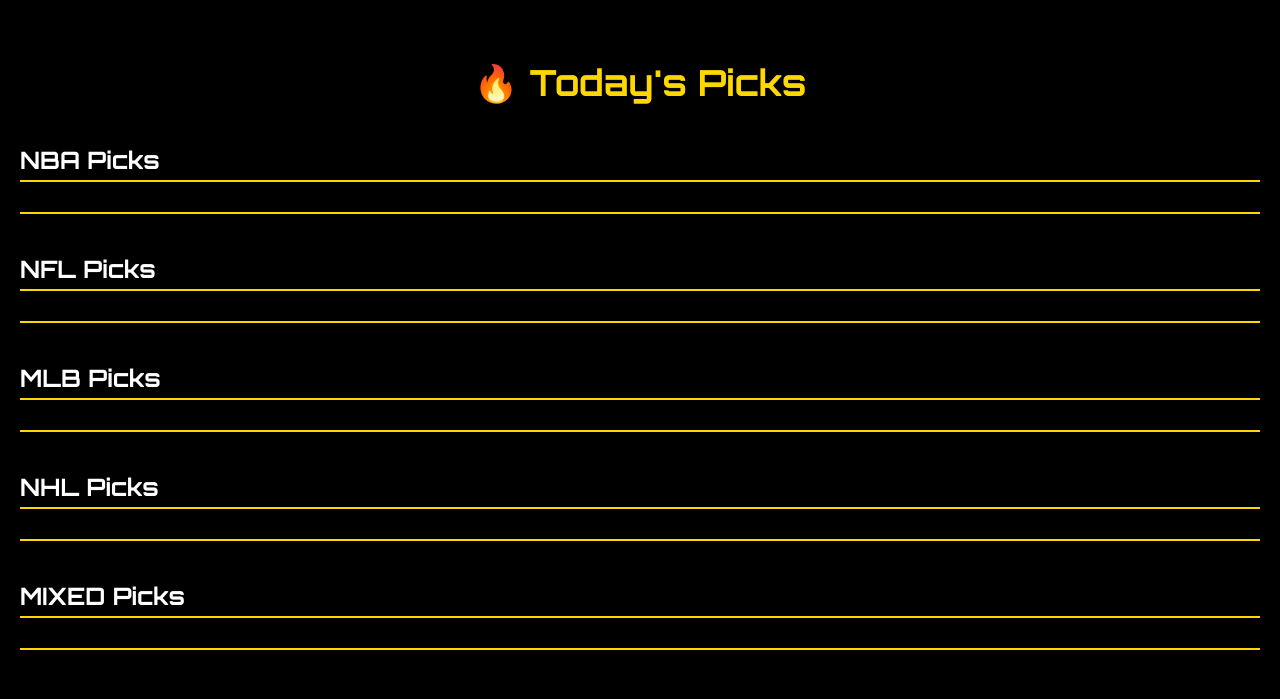
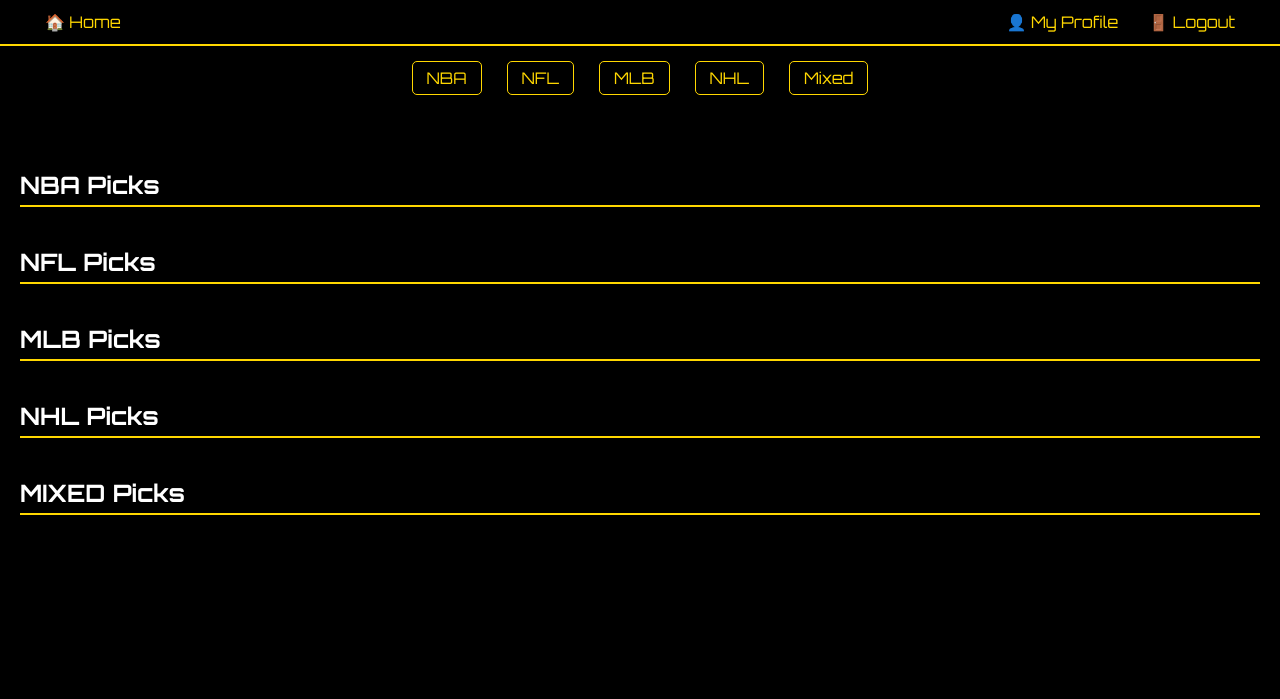
Before and after one commit to Onpointparlays/on-point-parlays, a Flask app: page /picks in a window 1280 px wide. Shown: the top 699 px of the page. Run offline with Flask 3, Linux system fonts and the light colour scheme; the visitor is signed in with stand-in values (Sample User, id 1).

Commit message:
Updated picks page with flip cards, glow, navbar, and sport filters

```diff
--- a/app.py
+++ b/app.py
@@ -37,9 +37,6 @@
 
 @app.route('/picks')
 def picks():
-    if not session.get('user_logged_in'):
-        return render_template('locked.html')
-
     now = datetime.utcnow()
     since = now - timedelta(hours=24)
 
@@ -70,7 +67,10 @@
                 parlay.legs = []
             picks_by_sport[sport_key][tier_key].append(parlay)
 
-    return render_template('picks.html', picks_by_sport=picks_by_sport)
+    if not session.get('user_logged_in'):
+        return render_template('picks.html', logged_in=False)
+
+    return render_template('picks.html', picks_by_sport=picks_by_sport, logged_in=True)
 
 @app.route('/login', methods=['POST'])
 def login():
--- a/generate_picks.py
+++ b/generate_picks.py
@@ -5,6 +5,7 @@
 from pytz import utc
 import os
 import random
+import json  # ✅ Needed for legs serialization
 
 app = Flask(__name__)
 
@@ -117,6 +118,8 @@
     return best_book or "Unavailable", f"{best_odd:+}" if best_odd is not None else "N/A"
 
 def generate_black_ledger_picks():
+    all_parlays = []
+
     for sport_key, sport_name in SPORTS.items():
         print(f"📘 Checking {sport_name} games...")
 
@@ -200,20 +203,32 @@
                         "summary": f"Team {i+1} has strong stats in this spot."
                     })
 
+                # ✅ Convert legs to JSON string
+                parlay_legs_json = json.dumps(parlay_legs)
+
                 parlay = BlackLedgerPick(
                     sport=sport_name.lower(),
                     tier=tier,
                     bet_type="Moneyline",
-                    legs=parlay_legs,
+                    legs=parlay_legs_json,
                     hit_chance="82%",
                     confidence="A",
                     summary="Built using simulated win momentum + matchup edge.",
                     created_at=datetime.utcnow()
                 )
-                db.session.add(parlay)
+                all_parlays.append(parlay)
 
-        db.session.commit()
-        print(f"✅ {sport_name} picks & parlays saved at {datetime.utcnow()} UTC")
+    # 🎩 MYSTERY MODE: Select 1 parlay to be the Mystery Pick
+    if all_parlays:
+        mystery = random.choice(all_parlays)
+        mystery.is_mystery = True
+        print(f"🎩 Mystery Pick set: {mystery.sport.title()} | {mystery.tier}")
+
+    for parlay in all_parlays:
+        db.session.add(parlay)
+
+    db.session.commit()
+    print(f"✅ All picks & {len(all_parlays)} parlays saved at {datetime.utcnow()} UTC")
 
 if __name__ == "__main__":
     with app.app_context():
--- a/templates/picks.html
+++ b/templates/picks.html
@@ -2,80 +2,193 @@
 <html lang="en">
 <head>
   <meta charset="UTF-8">
-    <title>Today’s Picks - On Point Parlays</title>
+  <title>Today's Picks - On Point Parlays</title>
   <link href="https://fonts.googleapis.com/css2?family=Orbitron:wght@400;700&display=swap" rel="stylesheet">
   <link rel="stylesheet" href="{{ url_for('static', filename='style.css') }}">
   <style>
     body {
       font-family: 'Orbitron', sans-serif;
       background-color: #000;
-            color: #fff;
+      color: white;
       margin: 0;
+      padding: 0;
+    }
+
+    nav {
+      background: black;
+      border-bottom: 2px solid #FFD700;
+      padding: 12px 30px;
+      display: flex;
+      justify-content: space-between;
+      align-items: center;
+    }
+
+    nav a {
+      color: #FFD700;
+      text-decoration: none;
+      margin: 0 15px;
+      font-size: 16px;
+    }
+
+    .nav-right {
+      display: flex;
+      align-items: center;
+    }
+
+    .container {
+      padding: 40px 20px;
+    }
+
+    .tier-title {
+      font-size: 22px;
+      margin: 25px 0 10px;
+      color: #FFD700;
+    }
+
+    .sport-section {
+      margin-bottom: 40px;
+    }
+
+    .flip-card {
+      background-color: transparent;
+      width: 300px;
+      height: auto;
+      perspective: 1000px;
+      margin: 20px;
+      display: inline-block;
+    }
+
+    .flip-card-inner {
+      position: relative;
+      width: 100%;
+      transition: transform 0.8s;
+      transform-style: preserve-3d;
+    }
+
+    .flip-card:hover .flip-card-inner {
+      transform: rotateY(180deg);
+    }
+
+    .flip-card-front,
+    .flip-card-back {
+      position: absolute;
+      width: 100%;
       padding: 20px;
+      box-sizing: border-box;
+      border-radius: 10px;
+      backface-visibility: hidden;
+    }
+
+    .flip-card-front {
+      background-color: black;
+      color: white;
+      display: flex;
+      flex-direction: column;
+      align-items: center;
+      justify-content: center;
+      border: 2px solid #FFD700;
+    }
+
+    .flip-card-back {
+      background-color: #111;
+      color: white;
+      transform: rotateY(180deg);
+      border: 2px solid #FFD700;
+    }
+
+    .glow-safe { box-shadow: 0 0 10px 2px #FFD700; }
+    .glow-mid { box-shadow: 0 0 10px 2px #1E90FF; }
+    .glow-high { box-shadow: 0 0 10px 2px #FF4500; }
+
+    .parlay-leg {
+      margin-bottom: 10px;
+      padding-left: 10px;
+      border-left: 2px solid #FFD700;
+    }
+
+    .summary {
+      font-size: 13px;
+      color: #ccc;
+      margin-top: 10px;
+    }
+
+    .tier-wrapper {
+      display: flex;
+      flex-wrap: wrap;
+    }
+
+    .login-reminder {
+      text-align: center;
+      margin: 100px auto;
+      font-size: 20px;
+      color: #FFD700;
+    }
+
+    .sport-filters {
+      display: flex;
+      justify-content: center;
+      gap: 25px;
+      padding: 15px;
+    }
+
+    .sport-filters a {
+      color: #FFD700;
+      font-size: 16px;
+      text-decoration: none;
+      border: 1px solid #FFD700;
+      padding: 6px 14px;
+      border-radius: 5px;
     }
 
     h2 {
       border-bottom: 2px solid #FFD700;
       padding-bottom: 5px;
-            margin-top: 40px;
-        }
-
-        .tier-title {
-            color: #FFD700;
-            font-size: 22px;
-            margin: 25px 0 10px;
-        }
-
-        .card {
-            background: #111;
-            border: 1px solid #FFD700;
-            border-radius: 8px;
-            padding: 15px;
-            margin-bottom: 15px;
-        }
-
-        .card h3 {
-            margin-top: 0;
-            font-size: 18px;
-            color: #FFD700;
-        }
-
-        .parlay-leg {
-            margin-left: 15px;
-            padding-left: 10px;
-            border-left: 2px solid #FFD700;
-            margin-bottom: 10px;
-        }
-
-        .summary {
-            margin-top: 10px;
-            font-size: 14px;
-            color: #ccc;
-        }
-
-        .divider {
-            height: 2px;
-            background: #FFD700;
-            margin: 30px 0;
     }
   </style>
 </head>
 <body>
-    <h1>🔥 Today's Picks</h1>
 
+  <nav>
+    <div><a href="{{ url_for('home') }}">🏠 Home</a></div>
+    <div class="nav-right">
+      <a href="{{ url_for('profile') }}">👤 My Profile</a>
+      <a href="{{ url_for('logout') }}">🚪 Logout</a>
+    </div>
+  </nav>
+
+  {% if not logged_in %}
+    <div class="login-reminder">
+      🔒 Please <a href="{{ url_for('home') }}" style="color:#1E90FF;">log in</a> to view today’s picks.
+    </div>
+  {% else %}
+    <div class="sport-filters">
+      <a href="#nba">NBA</a>
+      <a href="#nfl">NFL</a>
+      <a href="#mlb">MLB</a>
+      <a href="#nhl">NHL</a>
+      <a href="#mixed">Mixed</a>
+    </div>
+
+    <div class="container">
       {% for sport, tiers in picks_by_sport.items() %}
         {% set sport_display = sport.upper() %}
+        <div class="sport-section" id="{{ sport }}">
           <h2>{{ sport_display }} Picks</h2>
 
           {% for tier, picks in tiers.items() %}
             {% if picks %}
               <div class="tier-title">{{ tier|capitalize }} Tier</div>
-
-                {% for pick in picks %}
-                    <div class="card">
-                        {% if pick.legs is defined %}
-                            <!-- Parlay Display -->
-                            <h3>🧠 Parlay — {{ pick.bet_type }} | Hit Chance: {{ pick.hit_chance }} | Confidence: {{ pick.confidence }}</h3>
+              <div class="tier-wrapper">
+                {% for pick in picks if pick.legs is defined %}
+                  {% set glow_class = "glow-safe" if tier == "safe" else "glow-mid" if tier == "mid" else "glow-high" %}
+                  <div class="flip-card">
+                    <div class="flip-card-inner">
+                      <div class="flip-card-front {{ glow_class }}">
+                        <h3>🔥 {{ tier|capitalize }} Parlay</h3>
+                        <p>Hit Chance: {{ pick.hit_chance }}</p>
+                        <p>Confidence: {{ pick.confidence }}</p>
+                      </div>
+                      <div class="flip-card-back">
                         {% for leg in pick.legs %}
                           <div class="parlay-leg">
                             • <strong>{{ leg.team }}</strong> — {{ leg.type }} at {{ leg.odds }}<br>
@@ -83,23 +196,17 @@
                           </div>
                         {% endfor %}
                         <div class="summary"><em>{{ pick.summary }}</em></div>
-                            {% if pick.is_mystery %}
-                                <div style="color: cyan; font-weight: bold;">🎩 Mystery Pick</div>
-                            {% endif %}
-                        {% else %}
-                            <!-- Standard Pick Display -->
-                            <h3>{{ pick.pick_text }}</h3>
-                            <div>💡 Confidence: {{ pick.confidence }} | 📈 Hit Chance: {{ pick.hit_chance }}</div>
-                            <div>🏦 {{ pick.sportsbook }} | Odds: {{ pick.odds }}</div>
-                            <div>📊 Smartline: {{ pick.smartline_value }} | Fade: {{ pick.public_fade_value }}</div>
-                            <div class="summary"><em>{{ pick.summary }}</em></div>
-                        {% endif %}
+                      </div>
+                    </div>
                   </div>
                 {% endfor %}
+              </div>
             {% endif %}
           {% endfor %}
+        </div>
+      {% endfor %}
+    </div>
+  {% endif %}
 
-        <div class="divider"></div>
-    {% endfor %}
 </body>
 </html>
```
Also changed, not shown: check_picks.py (+13 -6 lines), models.py (+26 -14 lines), xp_grader.py (added, +60 -0 lines), instance/users.db, users.db. Lines whose indentation alone changed are shown as unchanged.
